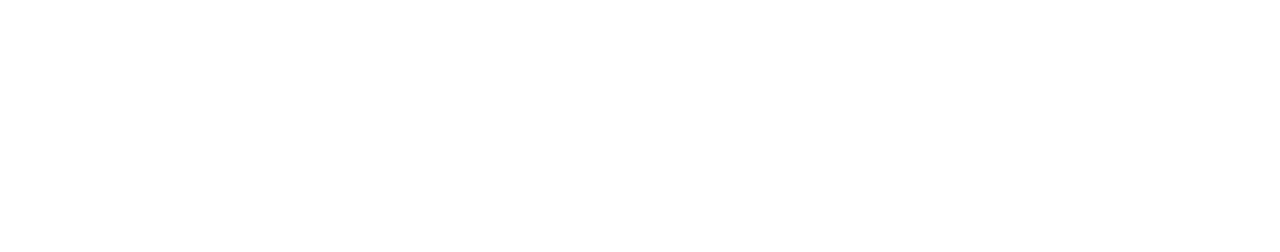
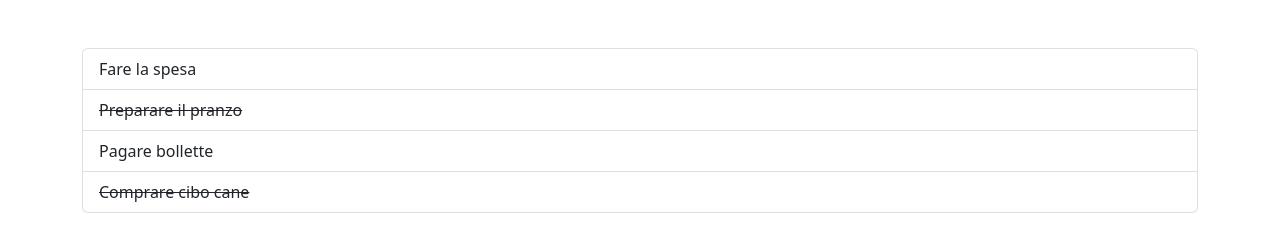
Before and after one commit to GioGio4/vue-todolist, a plain HTML site: page index.html in a window 1280 px wide. Drawn offline with nearby package versions, Linux system fonts and the light colour scheme.

Commit message:
Add Milestone 1

```diff
--- a/index.html
+++ b/index.html
@@ -32,7 +32,16 @@
 
 <body>
 	<div id="app">
+		<div class="container">
+			<ul class="list-group my-5">
 
+				<li v-for="task in tasks" :class="{'text-decoration-line-through':task.done}" class="list-group-item">
+					{{task.text}}
+				</li>
+
+			</ul>
+
+		</div>
 	</div>
 
 </body>
--- a/js/main.js
+++ b/js/main.js
@@ -19,7 +19,27 @@ const { createApp } = Vue;
 
 createApp({
   data() {
-    return {};
+    return {
+      tasks: [
+        {
+          text: "Fare la spesa",
+          done: false,
+        },
+        {
+          text: "Preparare il pranzo",
+          done: true,
+        },
+        {
+          text: "Pagare bollette",
+          done: false,
+        },
+        {
+          text: "Comprare cibo cane ",
+          done: true,
+        },
+      ],
+    };
   },
+
   methods: {},
 }).mount("#app");
```
